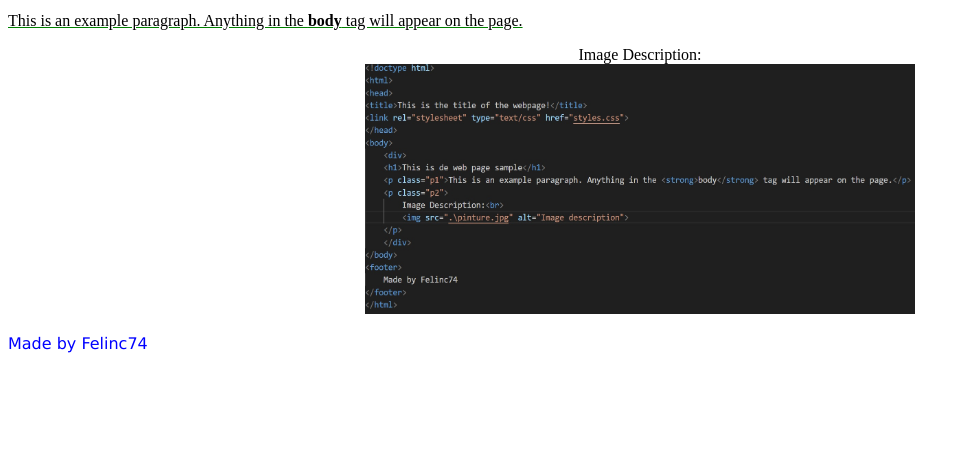
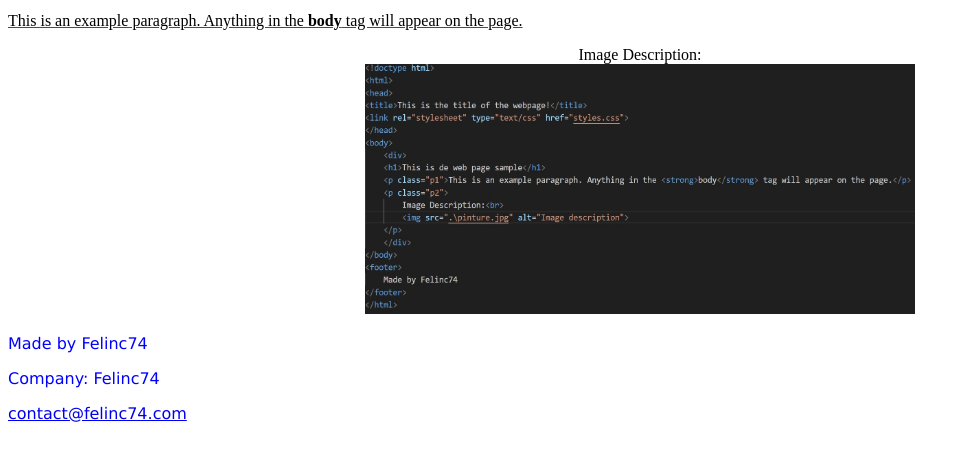
Before and after one commit to Felinc74/Exercise_Unit5_website, a plain HTML site: page index.html in a window 1280 px wide. Shown: the part 113-574 px from the top of the page, without its empty margins (0-970 px from the left). Drawn offline with Linux system fonts and the light colour scheme.

Commit message:
Contact information

```diff
--- a/index.html
+++ b/index.html
@@ -15,6 +15,8 @@
     </div>
 </body>
 <footer>
-    Made by Felinc74
+    <p>Made by Felinc74</p>
+    <p>Company: Felinc74</p>
+    <p><a href="mailto:contact@felinc74.com">contact@felinc74.com</a></p>
 </footer>
 </html>
```
